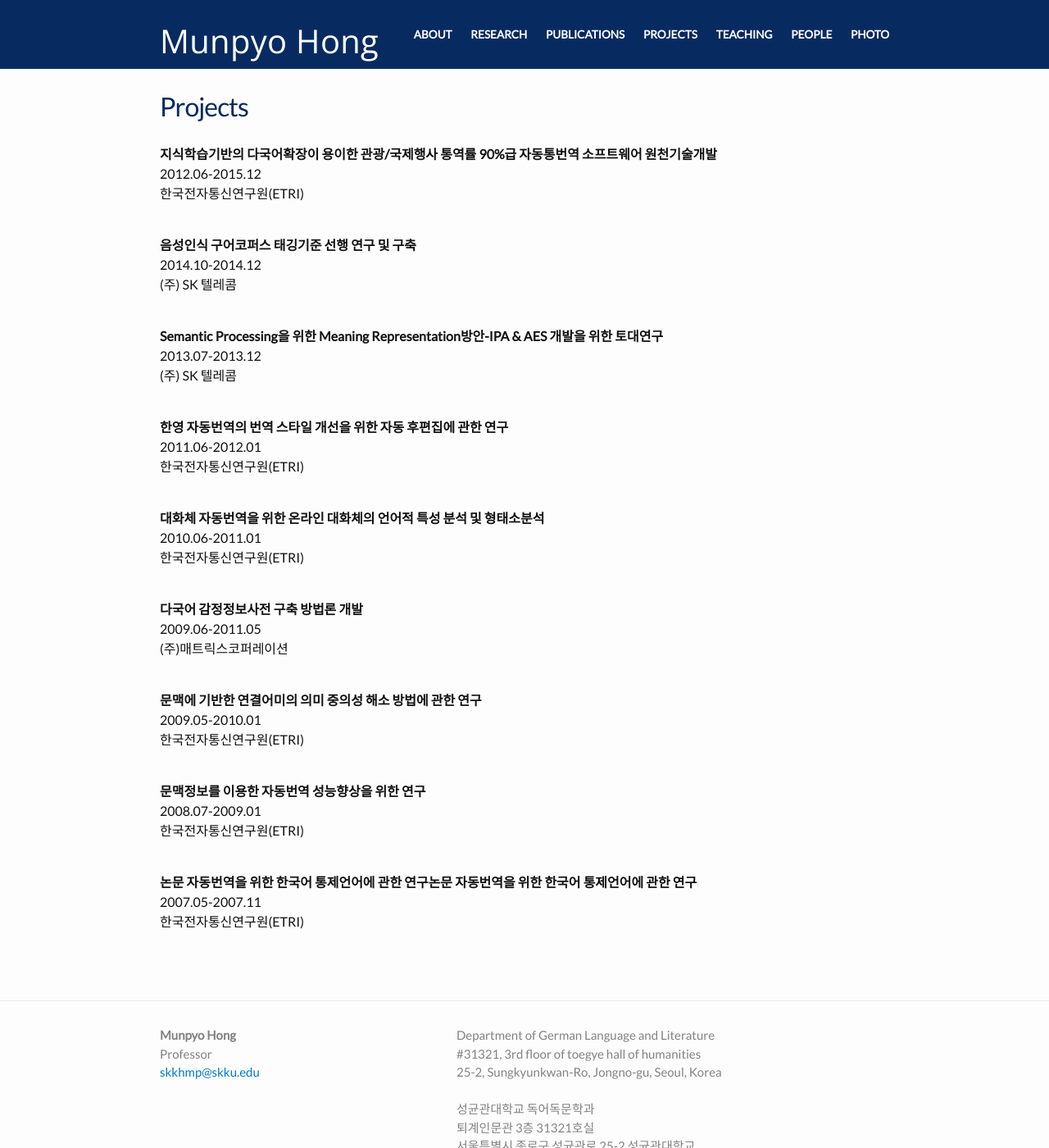
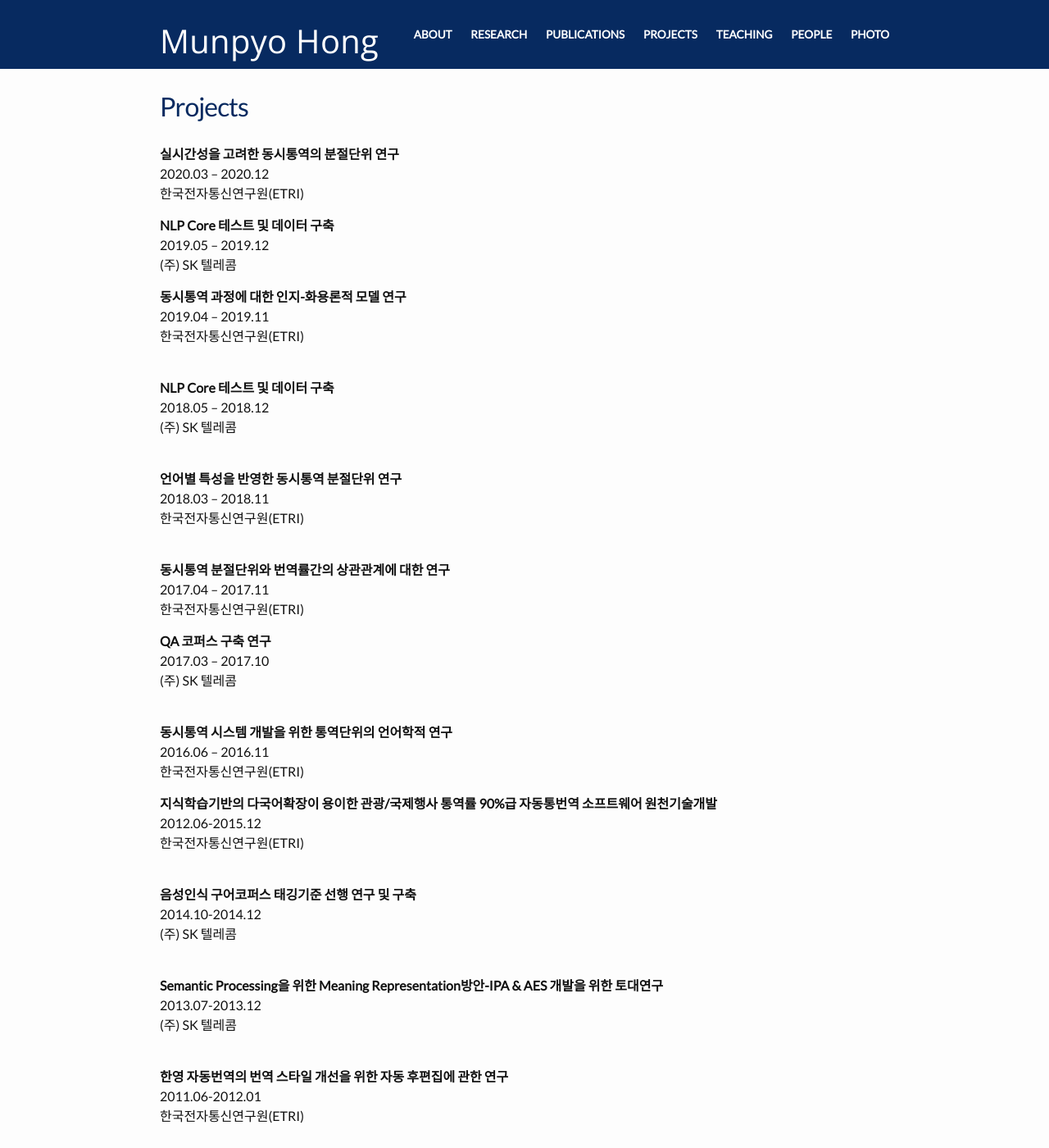
Before and after one commit to skkhmp/skkhmp.github.io, a Jekyll site: the page built from projects.md, in a window 1280 px wide and 1400 px high. Shown: the whole window at 82% size. Built offline with Jekyll 4.4.1, drawn with Linux system fonts in a browser that asks for light colours; some web fonts are replaced.

Commit message:
Update projects.md

```diff
--- a/projects.md
+++ b/projects.md
@@ -3,6 +3,43 @@ layout: page
 title: Projects
 permalink: /projects/
 ---
+**실시간성을 고려한 동시통역의 분절단위 연구** <br/>
+2020.03 – 2020.12<br/>
+한국전자통신연구원(ETRI)<br/>
+
+**NLP Core 테스트 및 데이터 구축**<br/>
+2019.05 – 2019.12 <br/>
+(주) SK 텔레콤<br/>
+
+**동시통역 과정에 대한 인지-화용론적 모델 연구**<br/>
+2019.04 – 2019.11 <br/>
+한국전자통신연구원(ETRI)<br/>
+<br/>
+
+**NLP Core 테스트 및 데이터 구축**<br/>
+2018.05 – 2018.12<br/>
+(주) SK 텔레콤<br/>
+<br/>
+
+**언어별 특성을 반영한 동시통역 분절단위 연구**<br/>
+2018.03 – 2018.11 <br/>
+한국전자통신연구원(ETRI)<br/>
+<br/>
+
+**동시통역 분절단위와 번역률간의 상관관계에 대한 연구**<br/>
+2017.04 – 2017.11 <br/>
+한국전자통신연구원(ETRI)
+<br/>
+
+**QA 코퍼스 구축 연구**<br/>
+2017.03 – 2017.10 <br/>
+(주) SK 텔레콤<br/>
+<br/>
+
+**동시통역 시스템 개발을 위한 통역단위의 언어학적 연구**<br/>
+2016.06 – 2016.11 <br/>
+한국전자통신연구원(ETRI)<br/>
+
 **지식학습기반의 다국어확장이 용이한 관광/국제행사 통역률 90%급 자동통번역 소프트웨어 원천기술개발**<br/>
 2012.06-2015.12<br/>
 한국전자통신연구원(ETRI)<br/>
```
